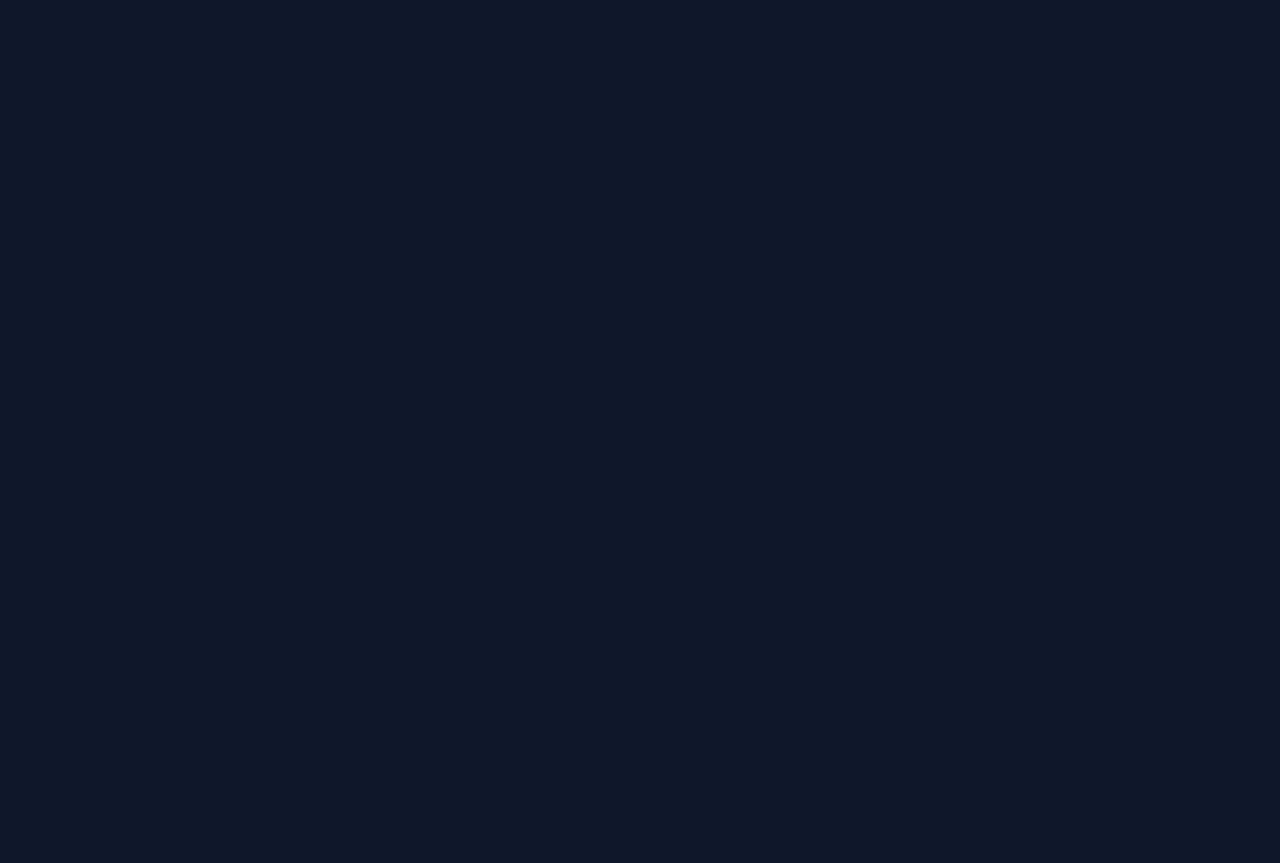
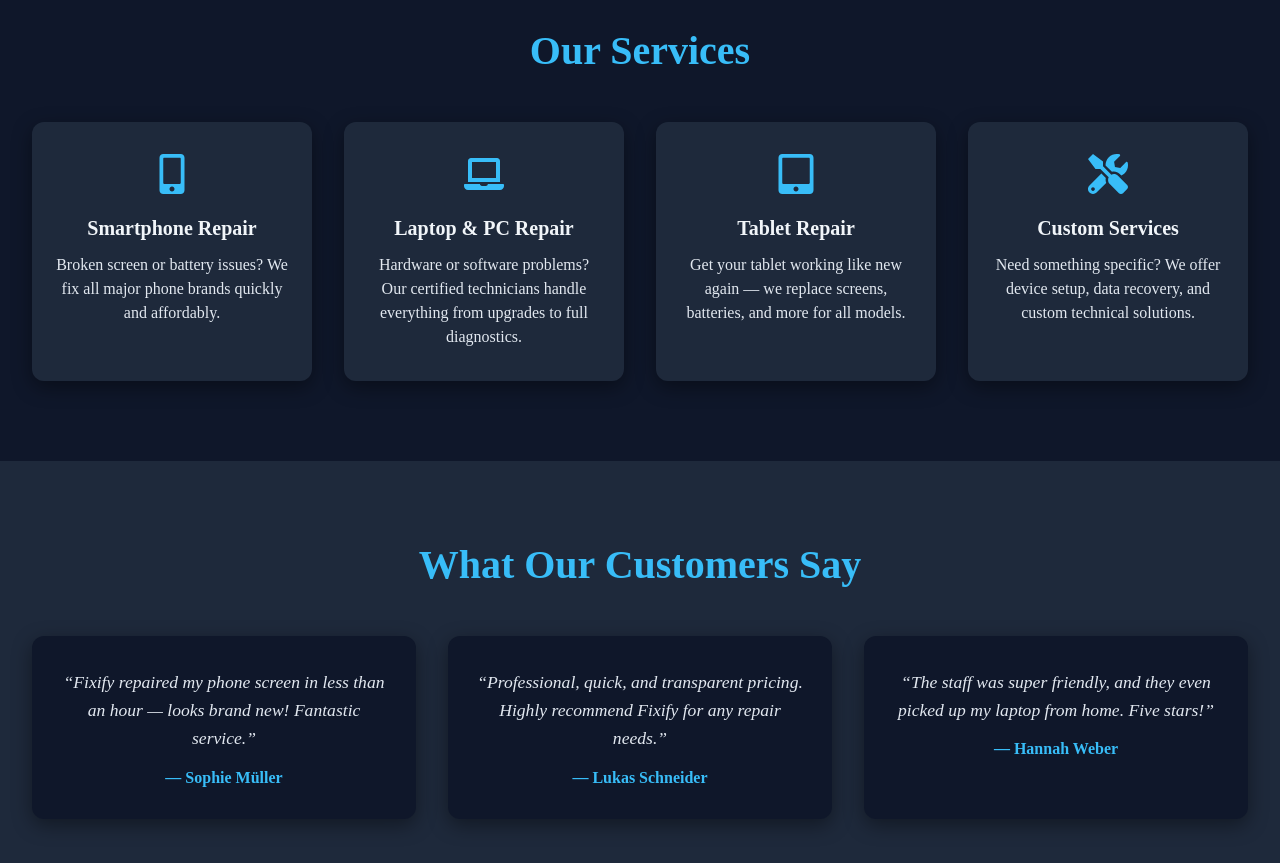
Before and after one commit to Gagun45/fixify, a React (Vite) app: page / in a window 1280 px wide. Shown: the part 1180-2043 px from the top of the page. Before the commit the page ends 1127 px from the top, so only its background shows below. Built offline with nearby package versions, Linux system fonts and the light colour scheme.

Commit message:
services and testimonials added

```diff
--- a/src/App.tsx
+++ b/src/App.tsx
@@ -1,5 +1,7 @@
 import Header from "./components/Header/Header";
 import Hero from "./components/Hero/Hero";
+import Services from "./components/Services/Services";
+import Testimonials from "./components/Testimonials/Testimonials";
 import WhyUs from "./components/WhyUs/WhyUs";
 
 function App() {
@@ -9,6 +11,8 @@
       <main>
         <Hero />
         <WhyUs />
+        <Services />
+        <Testimonials />
       </main>
     </>
   );
--- /dev/null
+++ b/src/components/Services/Services.module.css
@@ -0,0 +1,60 @@
+.services {
+    background-color: var(--bg);
+    color: var(--fg);
+    text-align: center;
+}
+
+
+.grid {
+    display: grid;
+    grid-template-columns: 1fr;
+    gap: 2rem;
+    margin-top: 3rem;
+    list-style: none;
+    padding: 0;
+}
+
+@media (min-width: 640px) {
+    .grid {
+        grid-template-columns: repeat(2, 1fr);
+    }
+}
+
+@media (min-width: 1024px) {
+    .grid {
+        grid-template-columns: repeat(4, 1fr);
+    }
+}
+
+.card {
+    background-color: var(--secondary-bg);
+    border-radius: 12px;
+    padding: 2rem 1.5rem;
+    box-shadow: 0 6px 20px rgba(0, 0, 0, 0.4);
+    transition: transform 0.2s ease, box-shadow 0.2s ease;
+}
+
+.card:hover {
+    transform: translateY(-5px);
+    box-shadow: 0 12px 28px rgba(0, 0, 0, 0.5);
+}
+
+.iconWrapper {
+    margin-bottom: 1.2rem;
+}
+
+.icon {
+    color: var(--accent-bg);
+}
+
+.card h3 {
+    font-size: 1.25rem;
+    font-weight: 600;
+    margin-bottom: 0.8rem;
+}
+
+.card p {
+    font-size: 1rem;
+    line-height: 1.5;
+    color: var(--secondary-fg);
+}
--- /dev/null
+++ b/src/components/Services/Services.tsx
@@ -0,0 +1,48 @@
+import styles from "./Services.module.css";
+import { FaMobileAlt, FaLaptop, FaTabletAlt, FaTools } from "react-icons/fa";
+
+const services = [
+  {
+    icon: <FaMobileAlt size={40} className={styles.icon} />,
+    title: "Smartphone Repair",
+    description:
+      "Broken screen or battery issues? We fix all major phone brands quickly and affordably.",
+  },
+  {
+    icon: <FaLaptop size={40} className={styles.icon} />,
+    title: "Laptop & PC Repair",
+    description:
+      "Hardware or software problems? Our certified technicians handle everything from upgrades to full diagnostics.",
+  },
+  {
+    icon: <FaTabletAlt size={40} className={styles.icon} />,
+    title: "Tablet Repair",
+    description:
+      "Get your tablet working like new again — we replace screens, batteries, and more for all models.",
+  },
+  {
+    icon: <FaTools size={40} className={styles.icon} />,
+    title: "Custom Services",
+    description:
+      "Need something specific? We offer device setup, data recovery, and custom technical solutions.",
+  },
+];
+
+export default function Services() {
+  return (
+    <section className={styles.services} id="services">
+      <div className="globalContentWrapper">
+        <h2>Our Services</h2>
+        <ul className={styles.grid}>
+          {services.map((service) => (
+            <li key={service.title} className={styles.card}>
+              <div className={styles.iconWrapper}>{service.icon}</div>
+              <h3>{service.title}</h3>
+              <p>{service.description}</p>
+            </li>
+          ))}
+        </ul>
+      </div>
+    </section>
+  );
+}
--- /dev/null
+++ b/src/components/Testimonials/Testimonials.module.css
@@ -0,0 +1,47 @@
+.testimonials {
+    background-color: var(--secondary-bg);
+    color: var(--fg);
+    text-align: center;
+}
+
+.list {
+    display: grid;
+    grid-template-columns: 1fr;
+    gap: 2rem;
+    margin-top: 3rem;
+    list-style: none;
+    padding: 0;
+}
+
+@media (min-width: 768px) {
+    .list {
+        grid-template-columns: repeat(3, 1fr);
+    }
+}
+
+.card {
+    background-color: var(--bg);
+    padding: 2rem 1.5rem;
+    border-radius: 12px;
+    box-shadow: 0 6px 20px rgba(0, 0, 0, 0.4);
+    transition: transform 0.2s ease, box-shadow 0.2s ease;
+}
+
+.card:hover {
+    transform: translateY(-5px);
+    box-shadow: 0 12px 28px rgba(0, 0, 0, 0.5);
+}
+
+.text {
+    font-size: 1.1rem;
+    font-style: italic;
+    line-height: 1.6;
+    color: var(--secondary-fg);
+    margin-bottom: 1rem;
+}
+
+.author {
+    font-weight: 600;
+    color: var(--accent-bg);
+    display: block;
+}
--- /dev/null
+++ b/src/components/Testimonials/Testimonials.tsx
@@ -0,0 +1,34 @@
+import styles from "./Testimonials.module.css";
+
+const testimonials = [
+  {
+    name: "Sophie Müller",
+    text: "Fixify repaired my phone screen in less than an hour — looks brand new! Fantastic service.",
+  },
+  {
+    name: "Lukas Schneider",
+    text: "Professional, quick, and transparent pricing. Highly recommend Fixify for any repair needs.",
+  },
+  {
+    name: "Hannah Weber",
+    text: "The staff was super friendly, and they even picked up my laptop from home. Five stars!",
+  },
+];
+
+export default function Testimonials() {
+  return (
+    <section className={styles.testimonials} id="testimonials">
+      <div className="globalContentWrapper">
+        <h2>What Our Customers Say</h2>
+        <ul className={styles.list}>
+          {testimonials.map((t) => (
+            <li key={t.name} className={styles.card}>
+              <p className={styles.text}>&ldquo;{t.text}&rdquo;</p>
+              <span className={styles.author}>— {t.name}</span>
+            </li>
+          ))}
+        </ul>
+      </div>
+    </section>
+  );
+}
--- a/src/components/WhyUs/WhyUs.module.css
+++ b/src/components/WhyUs/WhyUs.module.css
@@ -2,13 +2,6 @@
   background-color: var(--secondary-bg);
   color: var(--fg);
   text-align: center;
-}
-
-.whyUs h2 {
-  font-size: 2.5rem;
-  font-weight: 700;
-  color: var(--accent-bg);
-  margin-bottom: 3rem;
 }
 
 .features {
--- a/src/index.css
+++ b/src/index.css
@@ -41,3 +41,10 @@
   width: 100%;
   padding: 5rem 2rem;
 }
+
+h2 {
+  font-size: 2.5rem;
+  font-weight: 700;
+  color: var(--accent-bg);
+  margin-bottom: 3rem;
+}
```
